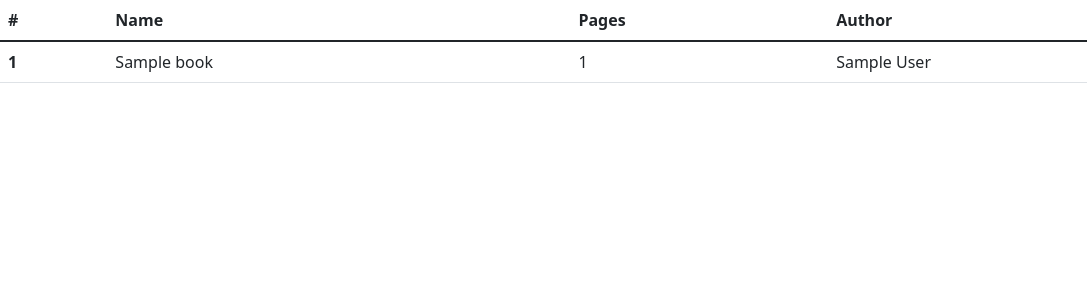
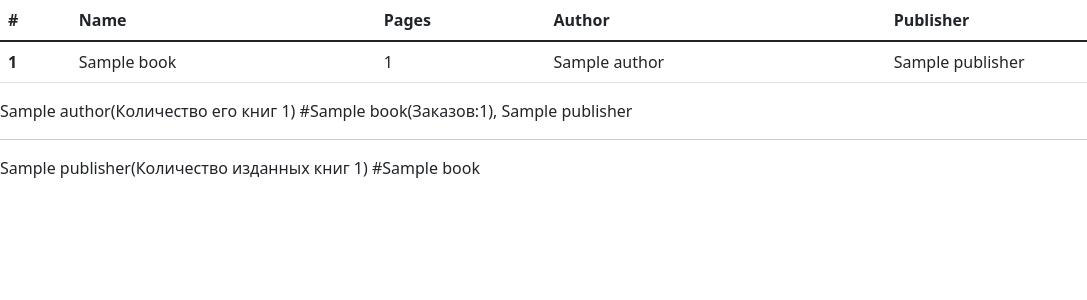
Before and after one commit to amkhasanov/DjangoProject1, a Django app: page / in a window 1280 px wide. Shown: the part 56-356 px from the top of the page, without its empty margins (0-1087 px from the left). Run offline with Django 4.2, Linux system fonts and the light colour scheme; tables that the repository leaves empty hold one stand-in row (values such as "Sample post"); some libraries are stand-ins or nearby versions.

Commit message:
Add models and show in templates

```diff
--- a/core/admin.py
+++ b/core/admin.py
@@ -1,4 +1,10 @@
 from django.contrib import admin
+
 from core import models
+
 # Register your models here.
 admin.site.register(models.Book)
+admin.site.register(models.Author)
+admin.site.register(models.AuthorProfile)
+admin.site.register(models.Publisher)
+admin.site.register(models.Order)
--- a/core/models.py
+++ b/core/models.py
@@ -1,10 +1,42 @@
 from django.db import models
+
 
 # Create your models here.
 class Book(models.Model):
     name = models.CharField('Название', max_length=128)
     pages = models.IntegerField('Количество страниц', blank=True, null=True)
-    author = models.CharField('Имя автора', null=True, max_length=100)
+    author = models.ForeignKey('Author', on_delete=models.CASCADE, related_name='books', null=True)
+    publisher = models.ForeignKey('Publisher', on_delete=models.CASCADE, related_name='books', null=True)
 
     def __str__(self):
         return self.name
+
+
+class Author(models.Model):
+    name = models.CharField('Имя автора', null=True, max_length=100)
+
+    def __str__(self):
+        return self.name
+
+
+class Publisher(models.Model):
+    name = models.CharField('Название издательства', max_length=100)
+
+    '''def __str__(self):
+        return self.name'''
+
+
+class Order(models.Model):
+    data = models.DateField()
+    books = models.ManyToManyField(Book)
+
+    def __str__(self):
+        books = self.books.all()
+        books_name = ''
+        for book in books:
+            books_name += ',' + book.name
+        return f'{self.data} {books_name}'
+
+
+class AuthorProfile(models.Model):
+    author = models.OneToOneField(Author, on_delete=models.CASCADE, primary_key=True)
--- a/core/templates/core/hello.html
+++ b/core/templates/core/hello.html
@@ -61,6 +61,7 @@
         <th scope="col">Name</th>
         <th scope="col">Pages</th>
         <th scope="col">Author</th>
+        <th scope="col">Publisher</th>
     </tr>
     </thead>
     <tbody>
@@ -70,10 +71,28 @@
         <td>{{book.name}}</td>
         <td>{{book.pages}}</td>
         <td>{{book.author}}</td>
+        <td>{{book.publisher.name}}</td>
     </tr>
     {%endfor%}
     </tbody>
 </table>
 
+{% for author in authors %}
+<p>{{author.name}}(Количество его книг {{author.books.count}})
+    {% for book in author.books.all %}
+        <span>#{{book.name}}(Заказов:{{book.order_set.count}}), {{book.publisher.name}}</span><br/>
+    {%endfor%}
+</p>
+{%endfor%}
+
+<hr/>
+{% for publisher in publishers %}
+<p>{{publisher.name}}(Количество изданных книг {{publisher.books.count}})
+    {% for book in publisher.books.all %}
+        <span>#{{book.name}}</span><br/>
+    {%endfor%}
+</p>
+{%endfor%}
+
 </body>
 </html>
--- a/core/views.py
+++ b/core/views.py
@@ -1,7 +1,9 @@
-from django.http import HttpResponse
 from django.shortcuts import render
-from django.template import Template, Context
-from .models import Book
+
+from .models import Book, Author, Publisher
+
 
 def hello(request):
-    return render(request, 'core/hello.html', {'books' : Book.objects.all()})
+    print(Author.objects.all())
+    context = {'books': Book.objects.all(), 'authors': Author.objects.all(), 'publishers': Publisher.objects.all()}
+    return render(request, 'core/hello.html', context)
```
Also changed, not shown: core/migrations/0003_author_publisher_authorprofile_order_book_publisher_and_more.py (added). Lines whose indentation alone changed are shown as unchanged.
